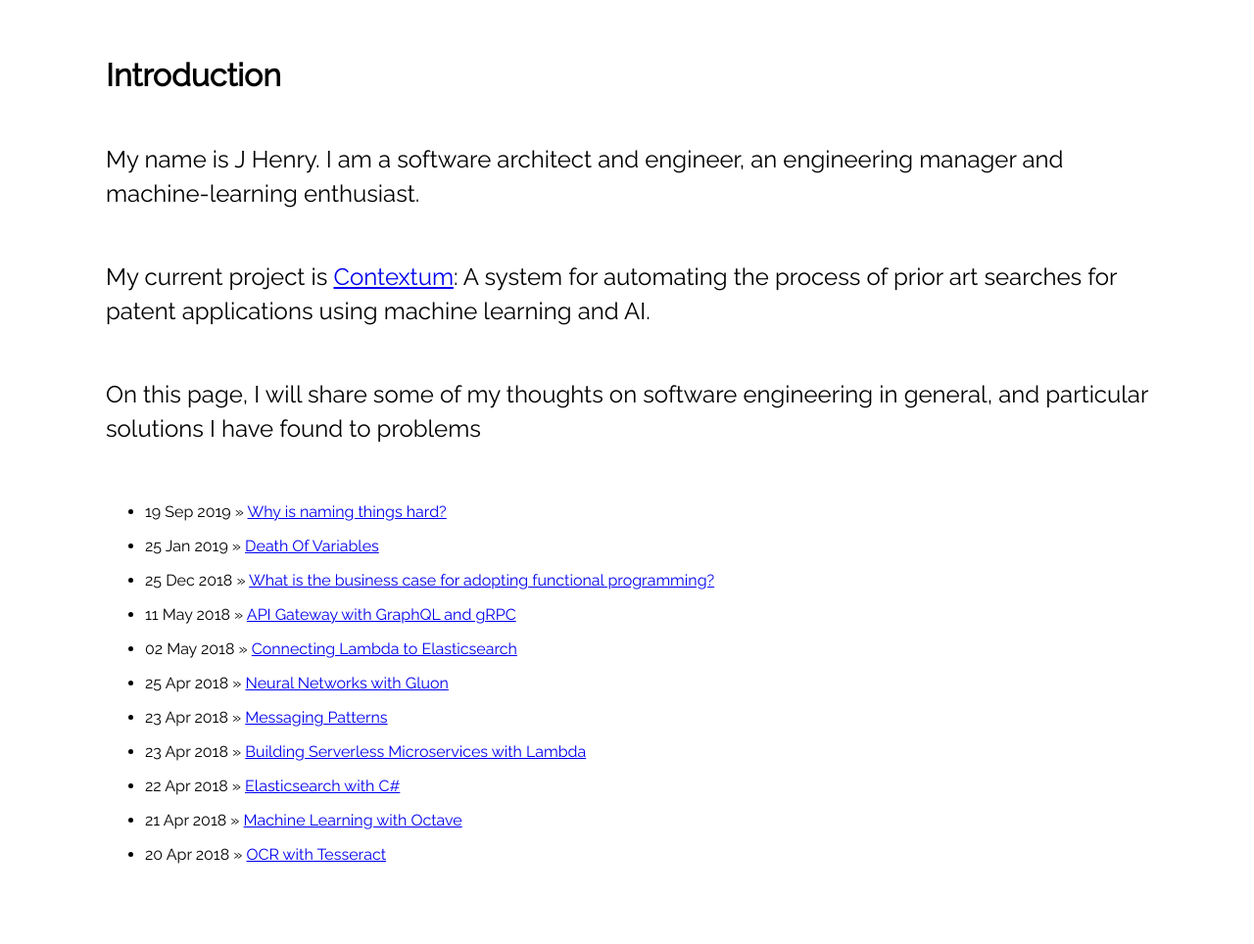
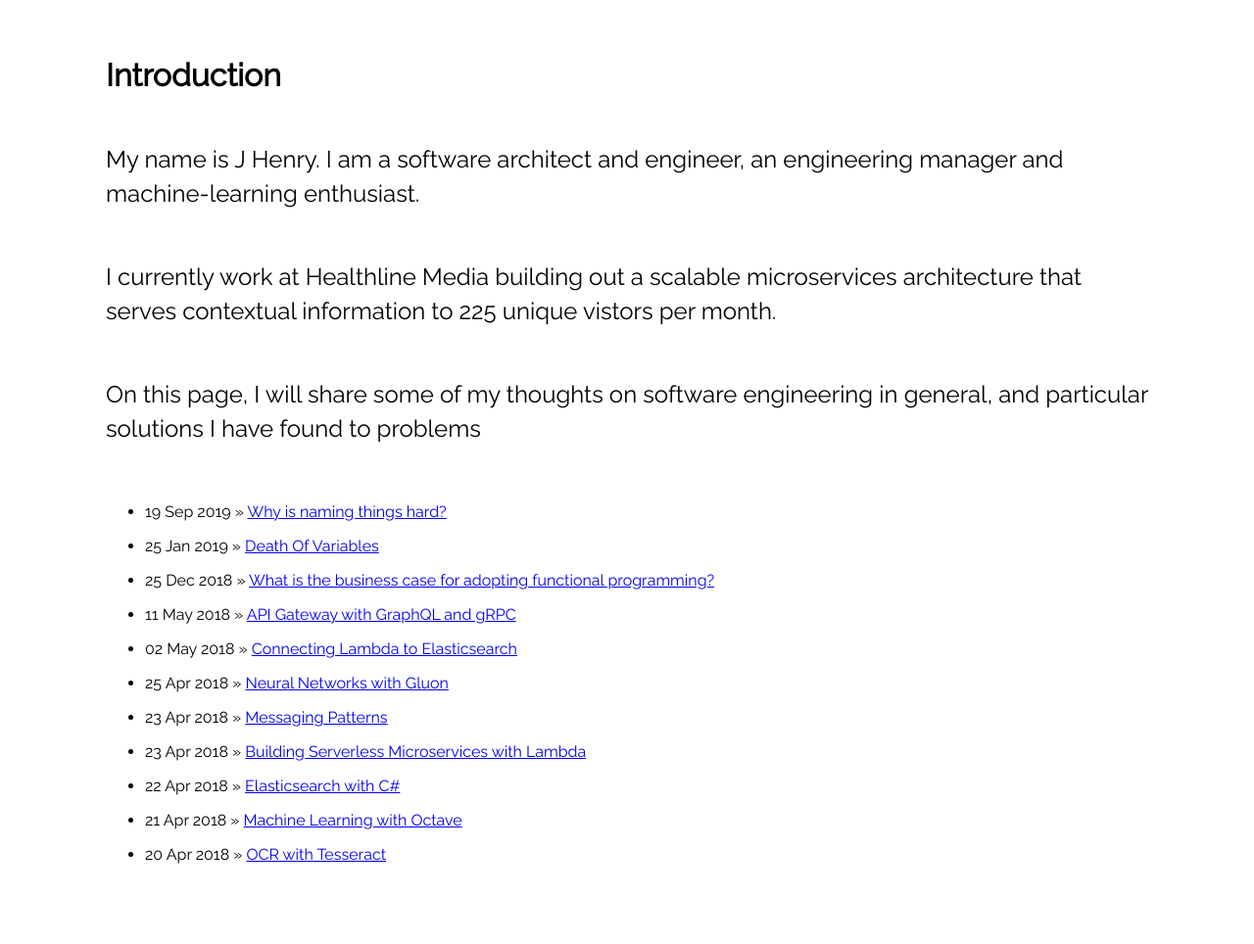
Before and after one commit to theonej/theonej.github.io, a Jekyll site: the page built from index.html, in a window 1280 px wide. Shown: the whole page at 98% size. Built offline with Jekyll 4.4.1, drawn with Linux system fonts in a browser that asks for light colours.

Commit message:
updating current info

```diff
--- a/index.html
+++ b/index.html
@@ -8,8 +8,7 @@ title: J Henry's Development Blog
 				My name is J Henry.  I am a software architect and engineer, an engineering manager and machine-learning enthusiast.
 			</p>
 			<p>
-				My current project is <a href="https://contextum-ml.com" target="_blank">Contextum</a>: A system for automating
-				the process of prior art searches for patent applications using machine learning and AI.
+				I currently work at Healthline Media building out a scalable microservices architecture that serves contextual information to 225 unique vistors per month.
 			</p>
 			<p>
 				On this page, I will share some of my thoughts on software engineering in general, and particular solutions I have found to problems
```
